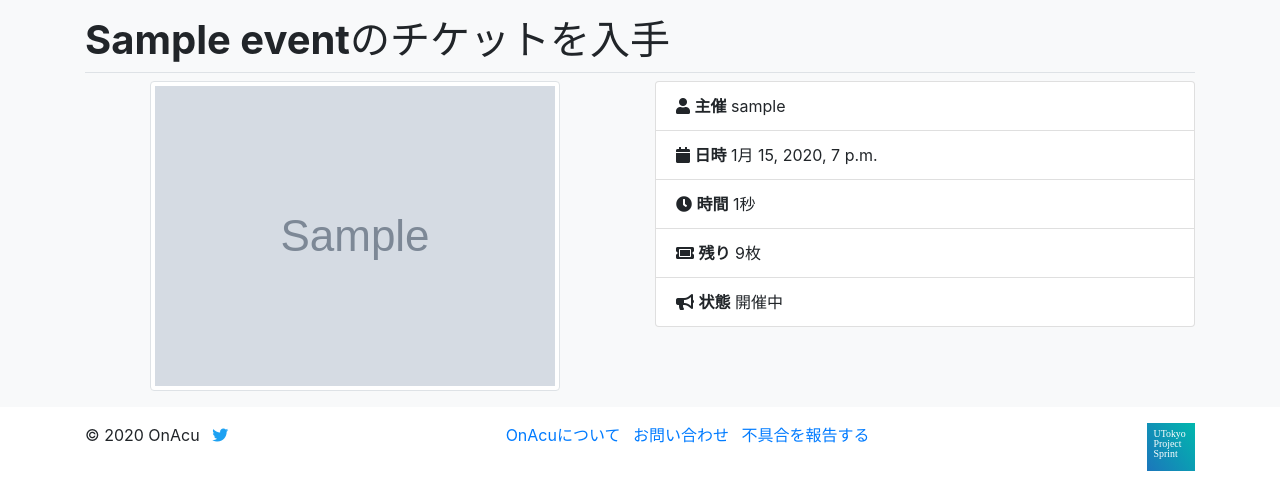
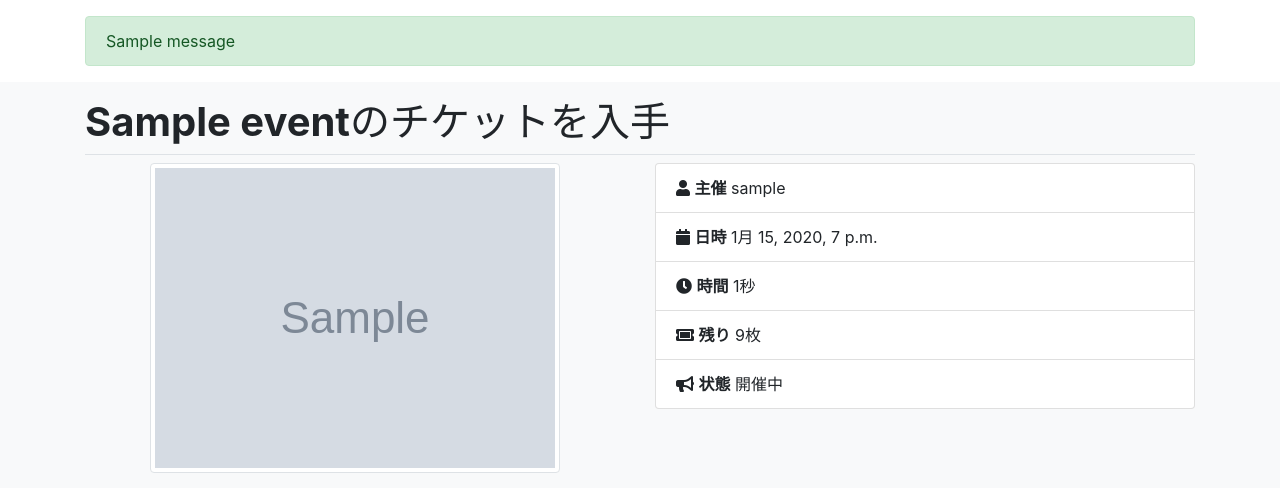
Before and after one commit to kohei25/onacu, a Django app: page /event/1/buy/ in a window 1280 px wide. Shown: the part 74-562 px from the top of the page. Run offline with Django 3.2, Linux system fonts and the light colour scheme; tables that the repository leaves empty hold one stand-in row (values such as "Sample post"); grey boxes marked "Sample" are stand-in pictures; one stand-in notice (Sample message) is shown; style sheets or scripts are compiled from the project's sources; some libraries are stand-ins or nearby versions.

Commit message:
イベント作成完了のメッセージ

```diff
--- a/cms/templates/cms/base.html
+++ b/cms/templates/cms/base.html
@@ -63,6 +63,15 @@
     {% include "./error_alert.html" with errors=form.non_field_errors %}
   </div>
   {% endif %}
+  {% if messages %}{# 作成完了などのメッセージ #}
+  <div class="container mt-3">
+    {% for message in messages %}
+    <div class="alert alert-{% if message.tags %}{{ message.tags }}{% else %}primary{% endif %}" role="alert">
+      {{ message }}
+    </div>
+    {% endfor %}
+  </div>
+  {% endif %}
   <main>
     {% block content %}{% endblock %}
   </main>
--- a/cms/urls.py
+++ b/cms/urls.py
@@ -1,5 +1,4 @@
 from django.urls import path
-from django.contrib.auth.decorators import login_required
 
 from . import views
 
@@ -20,7 +19,7 @@ urlpatterns = [
     path('password/reset/confirm/<uidb64>/<token>/', views.PasswordResetConfirm.as_view(), name='password_reset_confirm'),
     path('password/reset/complete', views.PasswordResetComplete.as_view(), name='password_reset_complete'),
     path('point/buy/', views.pointBuy, name='point_buy'),
-    path('event/new/', login_required(views.EventCreateView.as_view()), name='eve_new'),
+    path('event/new/', views.EventCreateView.as_view(), name='eve_new'),
     path('event/<int:pk>/', views.eventDetail, name='eve_de'),
     path('event/<int:event_id>/buy/', views.eventBuyView, name='buy'),
     path('event/<int:event_id>/buy/after', views.ticketBuyAfter, name='buy_after'),
--- a/cms/views.py
+++ b/cms/views.py
@@ -1,6 +1,7 @@
 import logging
 from datetime import date, timedelta
 from django.conf import settings
+from django.contrib import messages
 from django.contrib.auth import get_user_model, login
 from django.contrib.auth.views import (
     LoginView,
@@ -234,7 +235,7 @@ class PasswordResetComplete(PasswordResetCompleteView):
     template_name = 'cms/password_reset_complete.html'
 
 
-class EventCreateView(CreateView):
+class EventCreateView(LoginRequiredMixin, CreateView):
     model = Event
     form_class = EventForm
     template_name = "cms/event_new.html"
@@ -244,7 +245,9 @@ class EventCreateView(CreateView):
         event = form.save(commit=False)
         event.host = self.request.user
         event.save()
+        messages.success(self.request, f'イベント「{event.name}」を作成しました。')
         return super(EventCreateView, self).form_valid(form)
+
 
 @login_required
 def eventDetail(request, pk):
```
